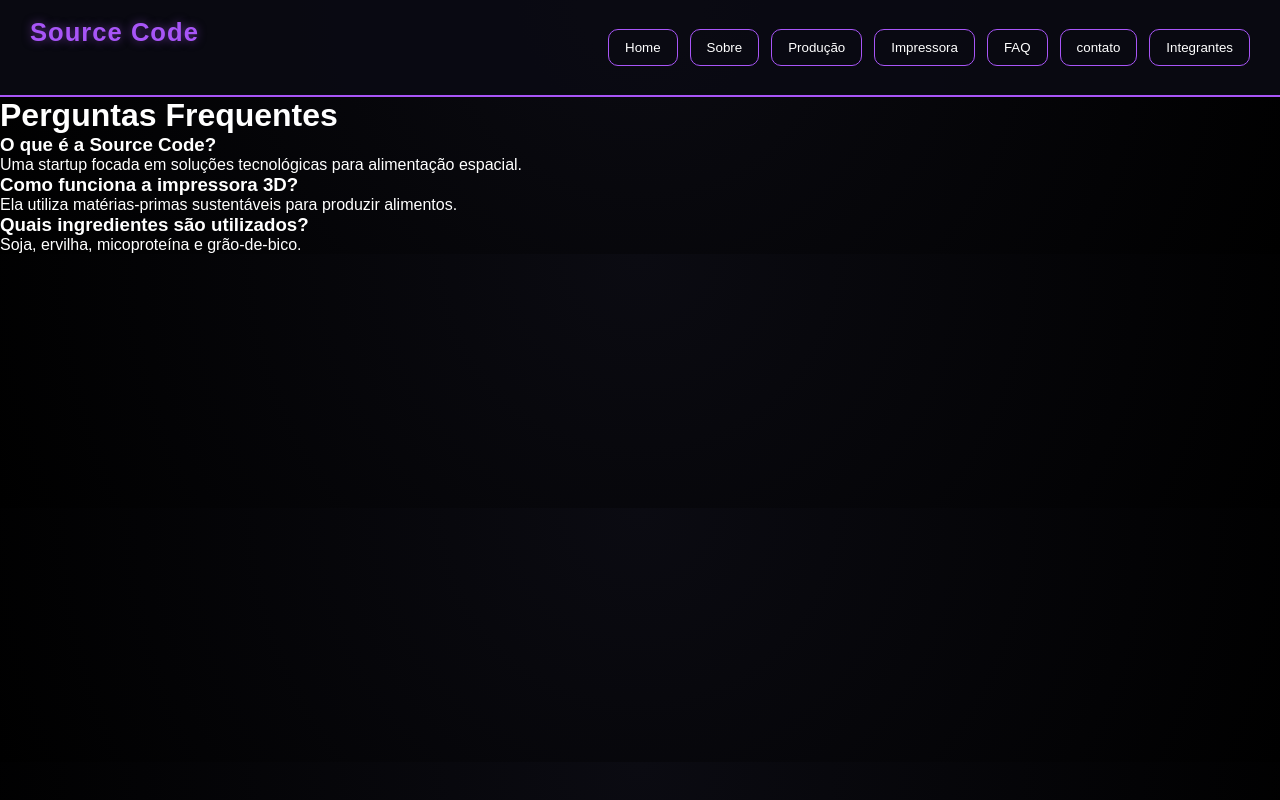
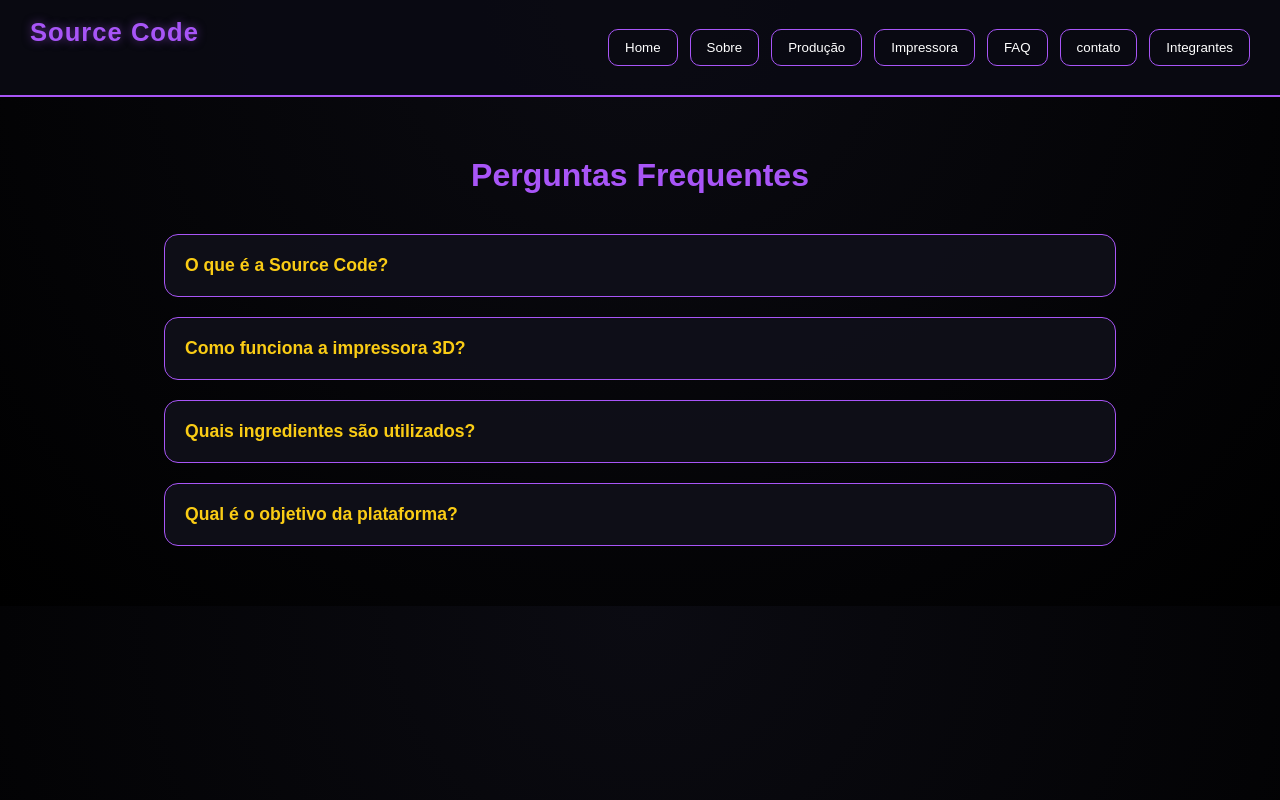
Before and after one commit to U-Ale/Foodprint-space, a React (Vite) app in the folder foodprint-3d/: page / in a window 1280 px wide. Both pictures are taken after a click on the button "FAQ". Built offline with nearby package versions, Linux system fonts and the light colour scheme.

Commit message:
FAQ com estilo css

```diff
--- a/foodprint-3d/src/css/home.css
+++ b/foodprint-3d/src/css/home.css
@@ -155,6 +155,12 @@ h2 {
     flex-direction: column;
   }
 }
+
+
+
+
+
+
 
 
 
@@ -334,6 +340,18 @@ body {
 }
 
 
+
+
+
+
+
+
+
+
+
+
+
+
 /* ===== A - INTEGRANTES ===== */
 
 
@@ -490,6 +508,17 @@ body {
     width: 100%;
   }
 }
+
+
+
+
+
+
+
+
+
+
+
 
 /* ===== M - SOBRE ====== */
 
@@ -689,3 +718,94 @@ body {
   }
 
 }
+
+
+
+
+
+
+
+
+
+
+
+
+
+
+
+
+
+
+
+/* ===== A - FAQ ===== */
+
+
+.faq {
+  max-width: 1000px;
+  margin: auto;
+  padding: 60px 24px;
+}
+
+.faq h1 {
+  text-align: center;
+  color: #a855f7;
+  margin-bottom: 40px;
+}
+
+.faq-container {
+  display: flex;
+  flex-direction: column;
+  gap: 20px;
+}
+
+.faq-item {
+  background: rgba(15, 15, 25, 0.95);
+
+  border: 1px solid #a855f7;
+
+  border-radius: 14px;
+
+  overflow: hidden;
+}
+
+.faq-pergunta {
+  width: 100%;
+
+  background: transparent;
+
+  border: none;
+
+  color: #facc15;
+
+  font-size: 1.1rem;
+
+  font-weight: bold;
+
+  text-align: left;
+
+  padding: 20px;
+
+  cursor: pointer;
+}
+
+.faq-pergunta:hover {
+  background: rgba(168, 85, 247, 0.15);
+}
+
+.faq-resposta {
+  padding: 0 20px 20px;
+
+  color: white;
+
+  line-height: 1.7;
+}
+
+/* RESPONSIVO */
+
+@media (max-width: 768px) {
+
+  .faq {
+    padding: 40px 20px;
+  }
+
+}
--- a/foodprint-3d/src/pages/FAQ.jsx
+++ b/foodprint-3d/src/pages/FAQ.jsx
@@ -1,22 +1,81 @@
+import { useState } from "react";
+
 function FAQ() {
+
+  const [aberto, setAberto] = useState(null);
+
   return (
-    <main>
+    <main className="faq">
+
       <h1>Perguntas Frequentes</h1>
 
-      <h3>O que é a Source Code?</h3>
-      <p>
-        Uma startup focada em soluções tecnológicas para alimentação espacial.
-      </p>
+      <div className="faq-container">
 
-      <h3>Como funciona a impressora 3D?</h3>
-      <p>
-        Ela utiliza matérias-primas sustentáveis para produzir alimentos.
-      </p>
+        <div className="faq-item">
+          <button
+            className="faq-pergunta"
+            onClick={() => setAberto(aberto === 1 ? null : 1)}
+          >
+            O que é a Source Code?
+          </button>
 
-      <h3>Quais ingredientes são utilizados?</h3>
-      <p>
-        Soja, ervilha, micoproteína e grão-de-bico.
-      </p>
+          {aberto === 1 && (
+            <p className="faq-resposta">
+              Uma startup focada em soluções tecnológicas para
+              alimentação sustentável em missões espaciais.
+            </p>
+          )}
+        </div>
+
+        <div className="faq-item">
+          <button
+            className="faq-pergunta"
+            onClick={() => setAberto(aberto === 2 ? null : 2)}
+          >
+            Como funciona a impressora 3D?
+          </button>
+
+          {aberto === 2 && (
+            <p className="faq-resposta">
+              Ela utiliza matérias-primas vegetais para produzir
+              refeições personalizadas através de impressão 3D.
+            </p>
+          )}
+        </div>
+
+        <div className="faq-item">
+          <button
+            className="faq-pergunta"
+            onClick={() => setAberto(aberto === 3 ? null : 3)}
+          >
+            Quais ingredientes são utilizados?
+          </button>
+
+          {aberto === 3 && (
+            <p className="faq-resposta">
+              Soja, ervilha, micoproteína e grão-de-bico.
+            </p>
+          )}
+        </div>
+
+        <div className="faq-item">
+          <button
+            className="faq-pergunta"
+            onClick={() => setAberto(aberto === 4 ? null : 4)}
+          >
+            Qual é o objetivo da plataforma?
+          </button>
+
+          {aberto === 4 && (
+            <p className="faq-resposta">
+              Garantir autonomia alimentar para astronautas em
+              missões espaciais de longa duração.
+            </p>
+          )}
+        </div>
+
+      </div>
+
     </main>
   );
 }
```
